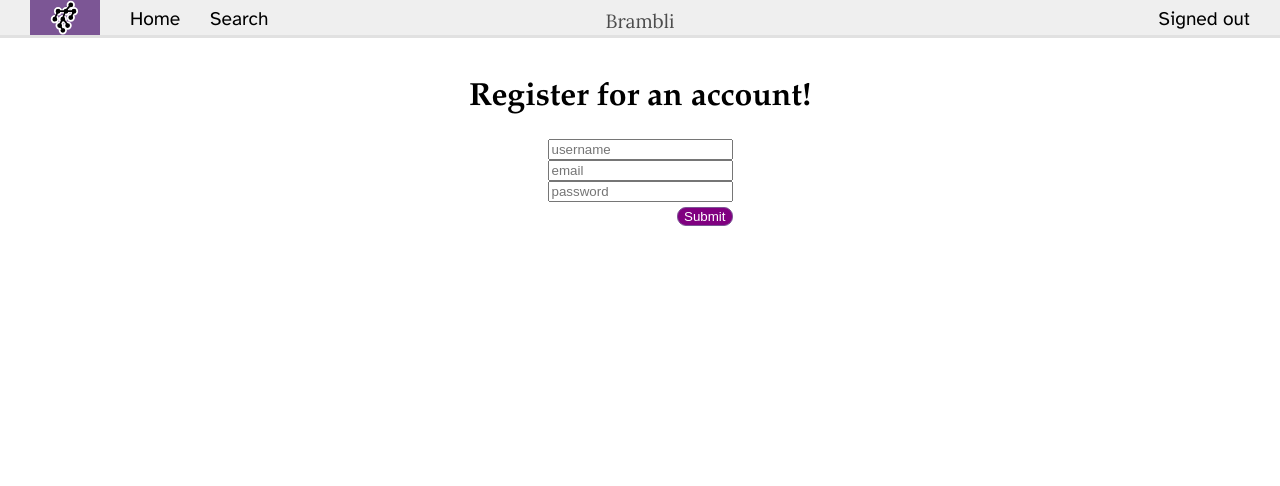
After one commit to SamuelmdLow/KnowledgeGrapher, a Flask app: template templates/register.html in a window 1280 px wide. The commit adds this page. Shown: the top 486 px of the page. Run offline with Flask 3, Linux system fonts and the light colour scheme; the template is opened without the code that fills it, so the values that code supplies are empty; some libraries are stand-ins or nearby versions.

Commit message:
made register page

```diff
--- a/main.py
+++ b/main.py
@@ -72,14 +72,7 @@ def login():
 @app.route('/register', methods=['GET', 'POST'])
 def register():
     if flask.request.method == 'GET':
-        return '''
-               <form action='register' method='POST'>
-                <input type='text' name='username' id='username' placeholder='username'/>
-                <input type='text' name='email' id='email' placeholder='email'/>
-                <input type='password' name='password' id='password' placeholder='password'/>
-                <input type='submit' name='submit'/>
-               </form>
-               '''
+        return render_template('register.html')
 
     db = Database()
     slug = flask.request.form['username']
--- a/static/styles.css
+++ b/static/styles.css
@@ -360,6 +360,8 @@ input[type="submit" i] {
     color: #ffffff;
     border: #7c5695 1px solid;
     border-radius: 9px;
+    margin-top: 5px;
+    margin-left: auto;
 }
 
 input[type="submit" i]:hover {
@@ -370,6 +372,17 @@ input[type="submit" i]:hover {
 .orange {
     color: orange;
     font-size: large;
+}
+
+.register {
+    margin: auto;
+    margin-top: 0;
+    padding: 20px;
+}
+
+.register form {
+    margin: auto;
+    width: fit-content;
 }
 
 @media only screen and (max-width: 600px) {
--- a/templates/graph-layout.html
+++ b/templates/graph-layout.html
@@ -68,7 +68,7 @@
                 <ul>
                     <li>
                         <p>Login</p>
-                       <form action='login' method='POST'>
+                       <form action='/login' method='POST'>
                         <input type='text' name='username' id='username' placeholder='username'/>
                         <input type='password' name='password' id='password' placeholder='password'/>
                         <input type='submit' name='submit'/>
--- /dev/null
+++ b/templates/register.html
@@ -0,0 +1,14 @@
+{% extends "layout.html" %}
+{% block title %}Register - Brambli{% endblock %}
+
+{% block content %}
+<div class="register">
+    <h1>Register for an account!</h1>
+   <form action='register' method='POST'>
+    <input type='text' name='username' id='username' placeholder='username'/>
+    <input type='text' name='email' id='email' placeholder='email'/>
+    <input type='password' name='password' id='password' placeholder='password'/>
+    <input type='submit' name='submit'/>
+   </form>
+</div>
+{% endblock %}
```
